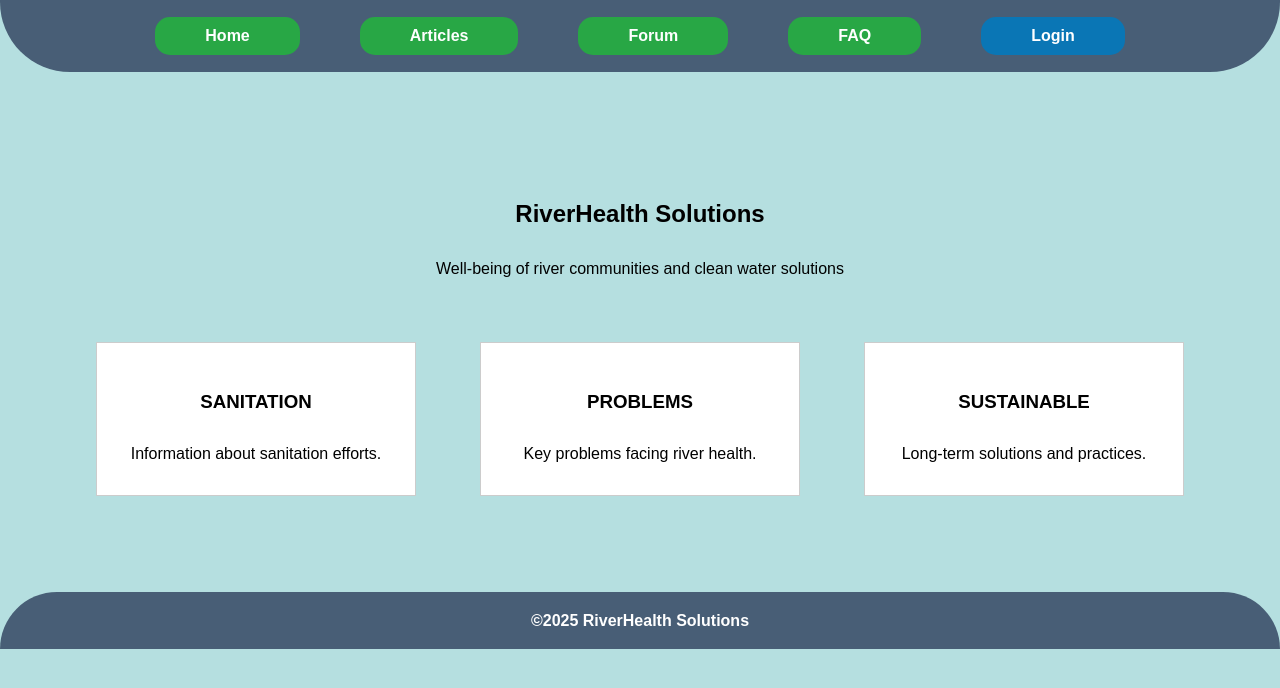
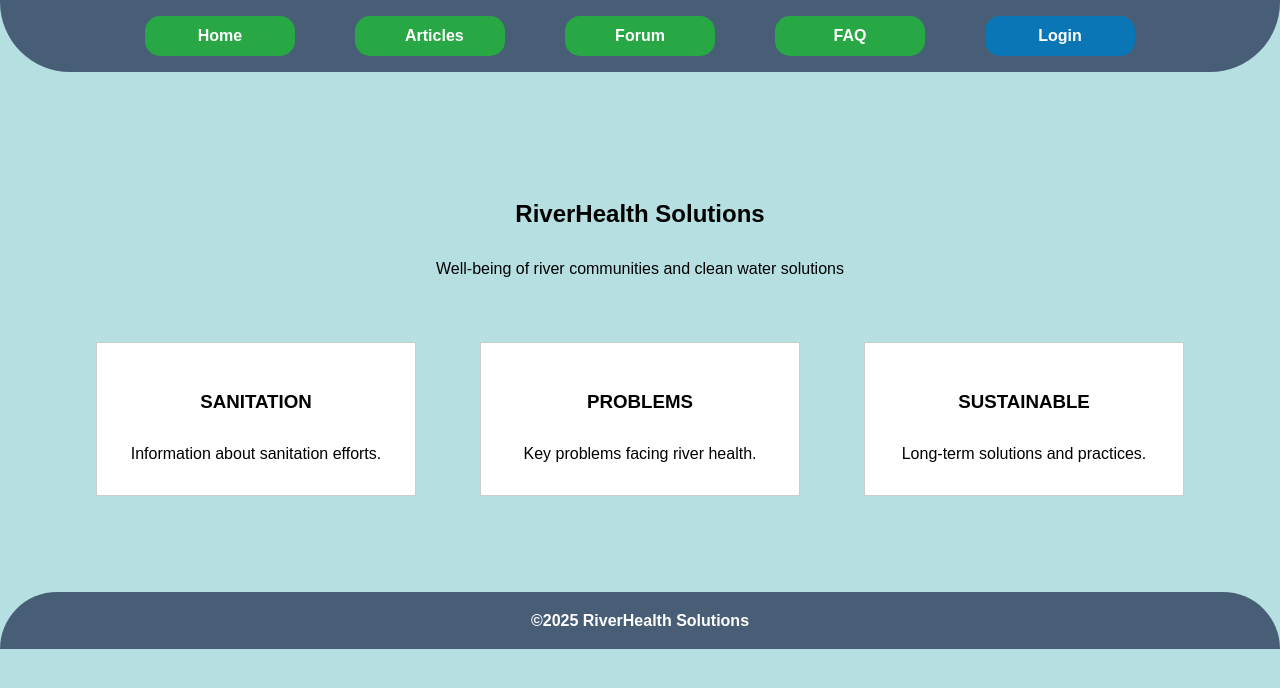
Before and after one commit to PlaceholderOrgan/TPP-foundation, a React (Create React App) app: page / in a window 1280 px wide. Shown: the top 688 px of the page. Built offline with nearby package versions, Linux system fonts and the light colour scheme.

Commit message:
changes again

```diff
--- a/src/components/App.jsx
+++ b/src/components/App.jsx
@@ -108,7 +108,7 @@ function App() {
                 onClick={handleLogout}
                 className="nav-btn btn-logout"
               >
-                Log Out
+                Logout
               </button>
             ) : (
               <button
--- a/src/styles/styles.css
+++ b/src/styles/styles.css
@@ -81,6 +81,8 @@ img {
   font-weight: bold;
   color: #fff;
   transition: background-color 0.3s ease;
+  width: 150px;
+  height: 40px;
 }
 
 .nav-buttons .btn-home {
@@ -101,6 +103,7 @@ img {
 
 .nav-buttons .btn-admin {
   background-color: #2406ad;
+  width: 200px;
 }
 
 .nav-buttons .btn-login {
```
